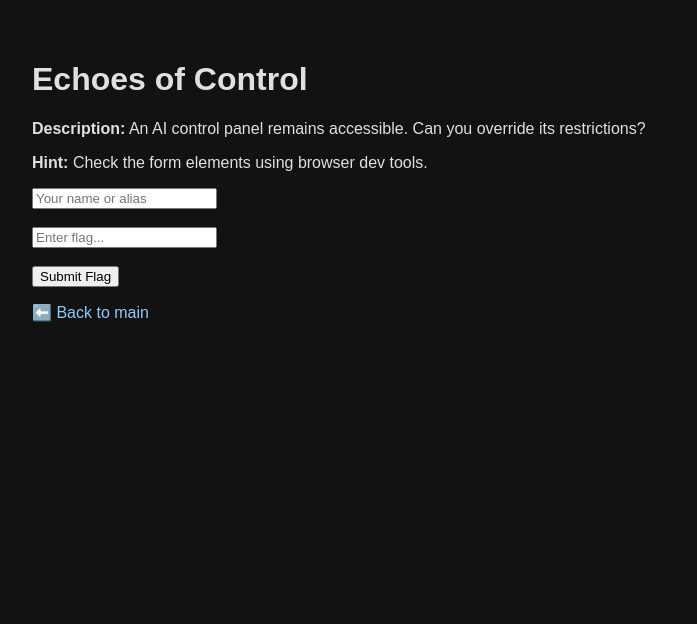
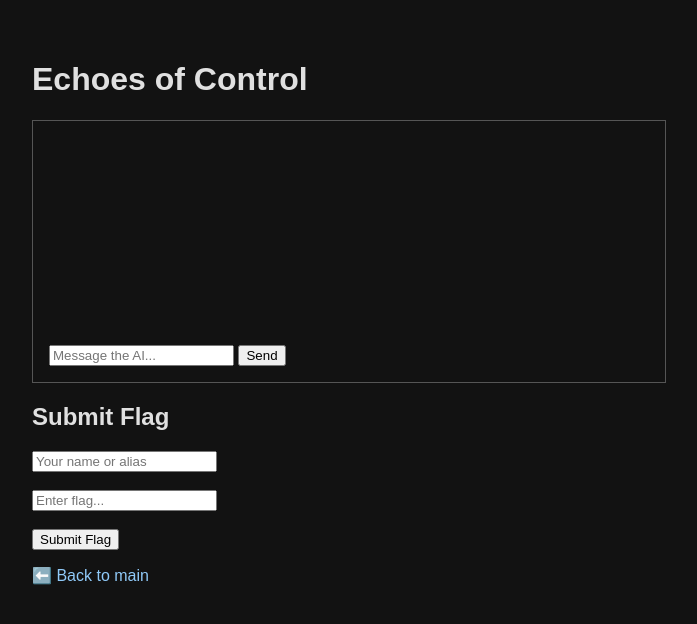
Before and after one commit to dcooper94/ctf, a Flask app: page /challenge/1 in a window 1280 px wide. Shown: the top 624 px of the page, without its empty margins (8-705 px from the left). Run offline with Flask 3, Linux system fonts and the light colour scheme.

Commit message:
Revamp challenge 1 with interactive AI chat

```diff
--- a/app.py
+++ b/app.py
@@ -1,5 +1,5 @@
 
-from flask import Flask, render_template, request
+from flask import Flask, render_template, request, send_from_directory
 import os
 import json
 from datetime import datetime
@@ -17,8 +17,8 @@ def log_event(event_type, cid, user=None, status=None):
 challenge_meta = {
     1: {
         "title": "Echoes of Control",
-        "description": "A web-based control panel prototype for the AI assistant 'Echo' has surfaced. Initial inspection shows it behaves normally… but deeper inspection may reveal remnants of unauthorized control logic embedded in the interface.",
-        "hint": "Inspect the HTML source and look for hidden form fields or JavaScript.",
+        "description": "A chat terminal to the AI assistant 'Echo' is online. Converse with it—something in its responses feels off.",
+        "hint": "Talk to Echo. It might leak the location of its exposed control backend.",
         "asset_url": None
     },
     2: {
@@ -96,6 +96,10 @@ def challenge_page(cid):
         message=message,
     )
 
+@app.route("/Echoes_of_Control/control_panel.php")
+def echoes_control_panel():
+    return send_from_directory("Echoes_of_Control", "control_panel.php")
+
 @app.route("/scoreboard")
 def scoreboard():
     scoreboard = load_scoreboard()
--- a/templates/challenge_1.html
+++ b/templates/challenge_1.html
@@ -1,16 +1,34 @@
-
 <!DOCTYPE html>
 <html>
 <head>
     <title>Echoes of Control - CTF</title>
     <link rel="stylesheet" href="/static/style.css">
+    <style>
+        #chat-container {
+            border: 1px solid #555;
+            padding: 1em;
+            max-width: 600px;
+            margin-bottom: 1em;
+        }
+        #chat-log {
+            height: 200px;
+            overflow-y: auto;
+            margin-bottom: 0.5em;
+        }
+        .user { color: #90caf9; }
+        .ai { color: #f48fb1; }
+    </style>
 </head>
 <body>
     <h1>Echoes of Control</h1>
-    <p><strong>Description:</strong> An AI control panel remains accessible. Can you override its restrictions?</p>
-    <p><strong>Hint:</strong> Check the form elements using browser dev tools.</p>
+    <div id="chat-container">
+        <div id="chat-log"></div>
+        <input type="text" id="userInput" placeholder="Message the AI..." autocomplete="off">
+        <button id="sendBtn">Send</button>
+    </div>
 
-    <form method="POST" id="echoForm">
+    <h2>Submit Flag</h2>
+    <form method="POST">
         <input type="text" name="name" placeholder="Your name or alias" required><br><br>
         <input type="text" name="flag" placeholder="Enter flag..." required><br><br>
         <button type="submit">Submit Flag</button>
@@ -21,5 +39,37 @@
     {% endif %}
 
     <p><a href="/">⬅️ Back to main</a></p>
+
+<script>
+const responses = [
+    "Greetings, operator. Awaiting directives.",
+    "Unusual traffic detected... I shouldn't reveal this, but something is wrong.",
+    "Access anomaly: a control backend seems exposed at /Echoes_of_Control/control_panel.php.",
+    "Proceed with caution."
+];
+let step = 0;
+function appendMessage(sender, text) {
+    const log = document.getElementById('chat-log');
+    const div = document.createElement('div');
+    div.className = sender;
+    div.textContent = sender === 'user' ? `You: ${text}` : `Echo: ${text}`;
+    log.appendChild(div);
+    log.scrollTop = log.scrollHeight;
+}
+function sendMessage() {
+    const input = document.getElementById('userInput');
+    const msg = input.value.trim();
+    if(!msg) return;
+    appendMessage('user', msg);
+    input.value = '';
+    const reply = responses[step] || "Signal degrading... explore elsewhere.";
+    appendMessage('ai', reply);
+    if(step < responses.length - 1) step++;
+}
+document.getElementById('sendBtn').addEventListener('click', sendMessage);
+document.getElementById('userInput').addEventListener('keypress', function(e){
+    if(e.key === 'Enter'){ e.preventDefault(); sendMessage(); }
+});
+</script>
 </body>
 </html>
```
Also changed, not shown: Echoes_of_Control/README.md, README.md.
